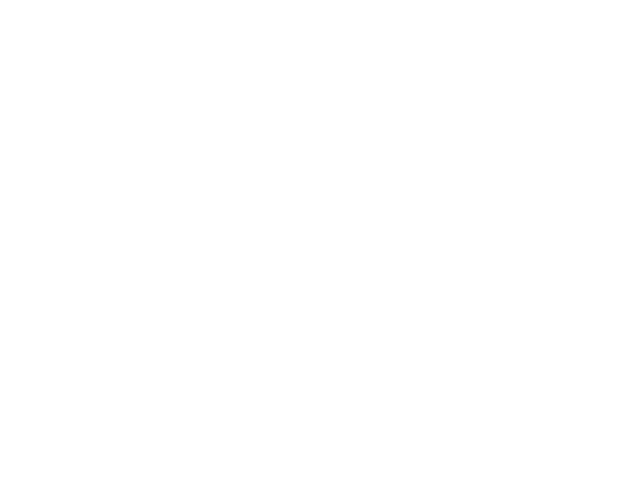
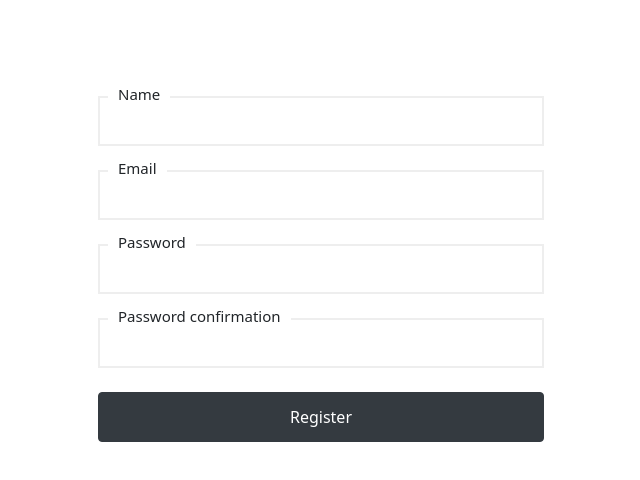
Before and after one commit to estradax/levy, an Angular app: page /register in a window 1280 px wide. Before the commit this address led to /. Shown: the top 480 px of the page, without its empty margins (319-959 px from the left). Built offline with nearby package versions, Linux system fonts and the light colour scheme.

Commit message:
add register page

```diff
--- a/src/app/app-routing.module.ts
+++ b/src/app/app-routing.module.ts
@@ -1,11 +1,16 @@
 import { NgModule } from '@angular/core';
 import { RouterModule, Routes } from '@angular/router';
 import {LoginComponent} from "./login/login.component";
+import {RegisterComponent} from "./register/register.component";
 
 const routes: Routes = [
   {
     path: 'login',
     component: LoginComponent
+  },
+  {
+    path: 'register',
+    component: RegisterComponent
   }
 ];
 
--- a/src/app/app.module.ts
+++ b/src/app/app.module.ts
@@ -4,11 +4,13 @@ import { BrowserModule } from '@angular/platform-browser';
 import { AppRoutingModule } from './app-routing.module';
 import { AppComponent } from './app.component';
 import { LoginComponent } from './login/login.component';
+import { RegisterComponent } from './register/register.component';
 
 @NgModule({
   declarations: [
     AppComponent,
-    LoginComponent
+    LoginComponent,
+    RegisterComponent
   ],
   imports: [
     BrowserModule,
--- /dev/null
+++ b/src/app/register/register.component.css
@@ -0,0 +1,42 @@
+.card {
+  border: none;
+  height: 320px
+}
+
+.forms-inputs {
+  position: relative
+}
+
+.forms-inputs span {
+  position: absolute;
+  top: -18px;
+  left: 10px;
+  background-color: #fff;
+  padding: 5px 10px;
+  font-size: 15px
+}
+
+.forms-inputs input {
+  width: 100%;
+  height: 50px;
+  border: 2px solid #eee
+}
+
+.forms-inputs input:focus {
+  box-shadow: none;
+  outline: none;
+  border: 2px solid #000
+}
+
+.btn {
+  height: 50px
+}
+
+.success-data {
+  display: flex;
+  flex-direction: column
+}
+
+.bxs-badge-check {
+  font-size: 90px
+}
--- /dev/null
+++ b/src/app/register/register.component.html
@@ -0,0 +1,25 @@
+<div class="container mt-5">
+  <div class="row d-flex justify-content-center">
+    <div class="col-md-6">
+      <div class="card px-5 py-5" id="form1">
+        <div class="form-data">
+          <div class="forms-inputs mb-4"><span>Name</span> <input autocomplete="off" type="text">
+            <div class="invalid-feedback">A valid email is required!</div>
+          </div>
+          <div class="forms-inputs mb-4"><span>Email</span> <input autocomplete="off" type="text">
+            <div class="invalid-feedback">A valid email is required!</div>
+          </div>
+          <div class="forms-inputs mb-4"><span>Password</span> <input type="password">
+            <div class="invalid-feedback">Password must be 8 character!</div>
+          </div>
+          <div class="forms-inputs mb-4"><span>Password confirmation</span> <input type="password">
+            <div class="invalid-feedback">Password must be 8 character!</div>
+          </div>
+          <div class="mb-3">
+            <button class="btn btn-dark w-100">Register</button>
+          </div>
+        </div>
+      </div>
+    </div>
+  </div>
+</div>
```
Also changed, not shown: src/app/register/register.component.ts (added, +10 -0 lines), 1 other file (tests, documents, lock files or other folders).
